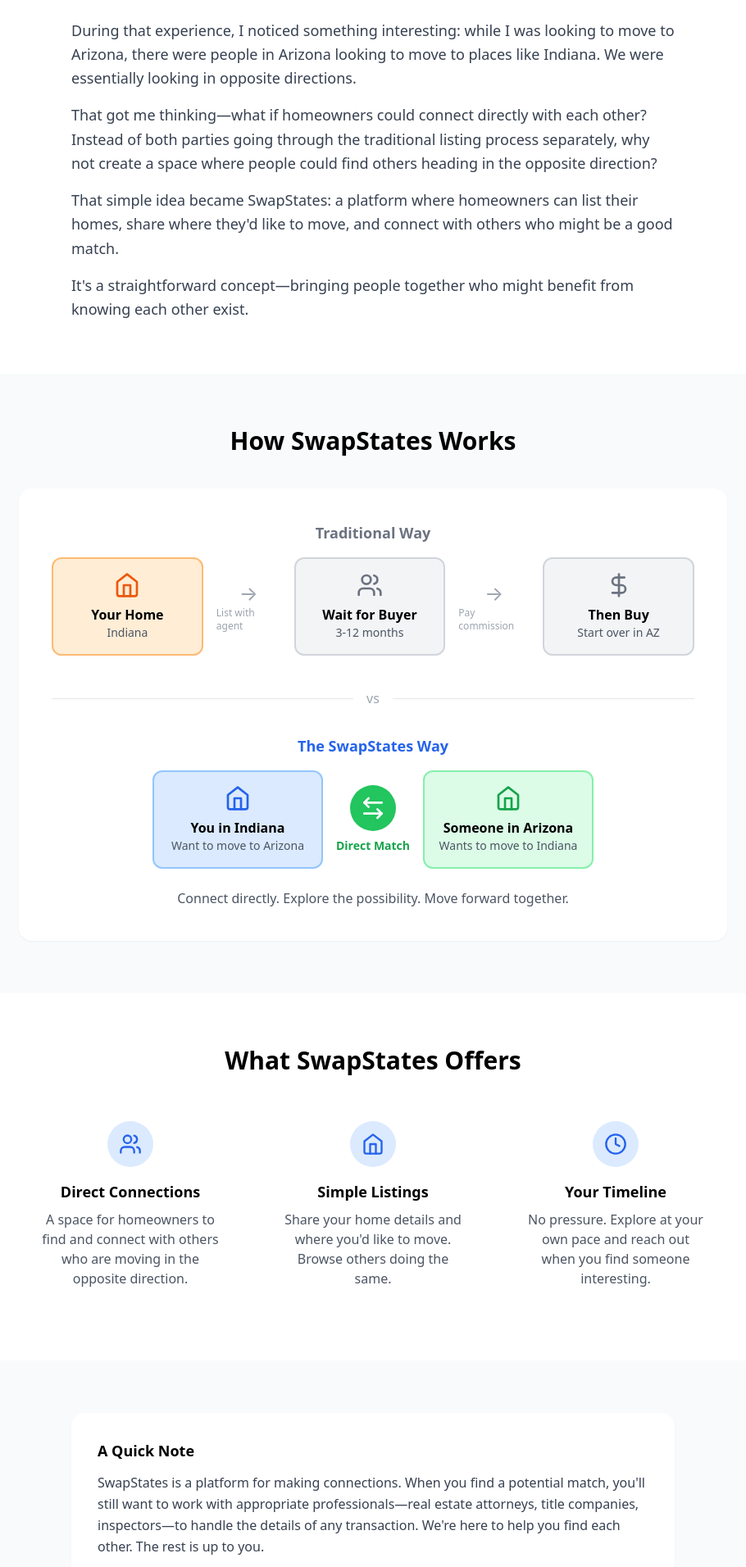
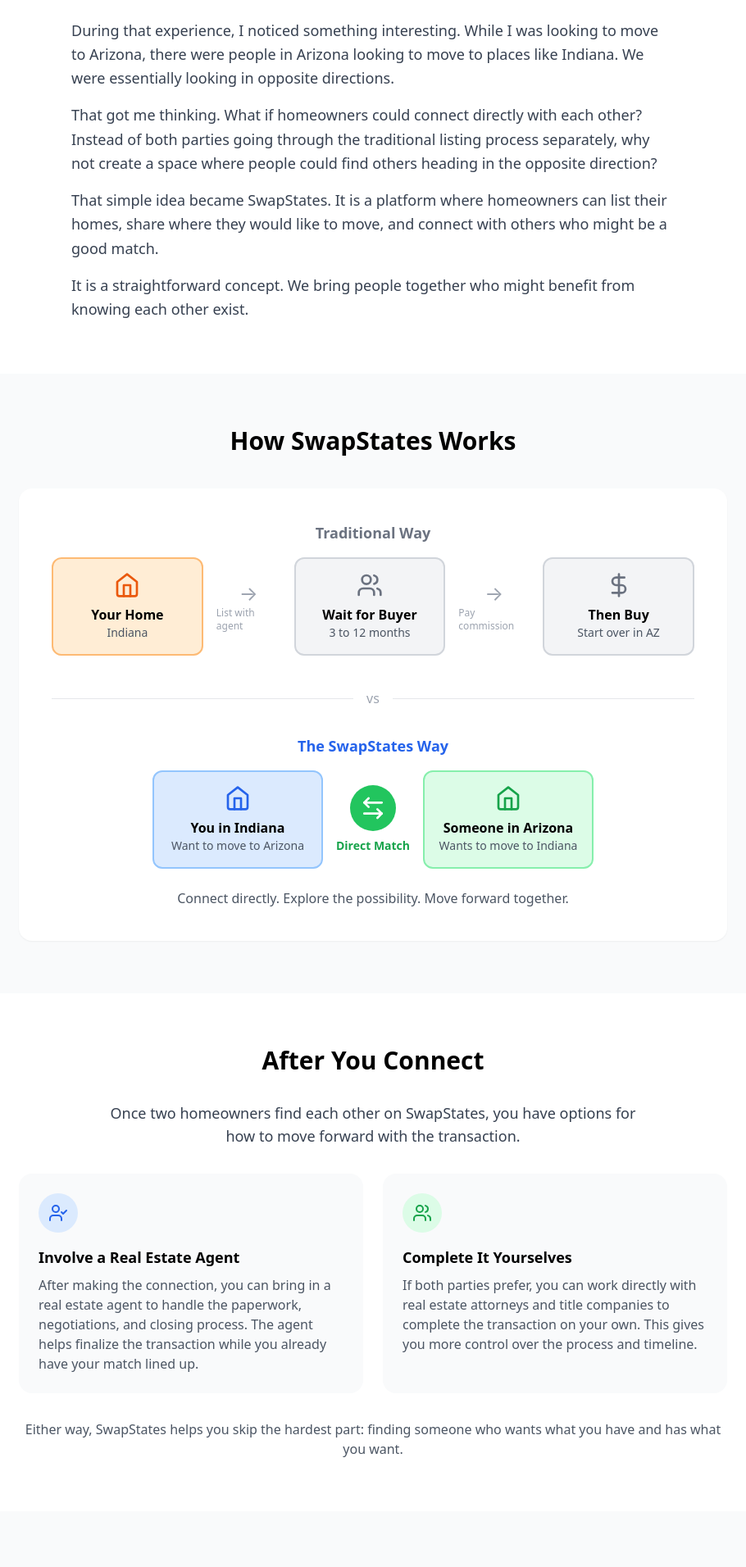
Before and after one commit to hghitan-pixel/swapstates, a Next.js app: page /about in a window 1280 px wide. Shown: the part 460-2372 px from the top of the page at 82% size, without its empty margins (185-1095 px from the left). Built offline with nearby package versions, Linux system fonts and the light colour scheme.

Commit message:
Update page.js

```diff
--- a/app/about/page.js
+++ b/app/about/page.js
@@ -1,8 +1,8 @@
-'use client'
+ 'use client'
 
 import { useState } from 'react'
 import Link from 'next/link'
-import { ArrowLeftRight, Menu, X, Home, DollarSign, Clock, Users, ArrowRight } from 'lucide-react'
+import { ArrowLeftRight, Menu, X, Home, DollarSign, Clock, Users, ArrowRight, UserCheck } from 'lucide-react'
 
 function Navigation() {
   const [menuOpen, setMenuOpen] = useState(false)
@@ -76,19 +76,19 @@ export default function AboutPage() {
               </p>
 
               <p>
-                During that experience, I noticed something interesting: while I was looking to move to Arizona, there were people in Arizona looking to move to places like Indiana. We were essentially looking in opposite directions.
+                During that experience, I noticed something interesting. While I was looking to move to Arizona, there were people in Arizona looking to move to places like Indiana. We were essentially looking in opposite directions.
               </p>
 
               <p>
-                That got me thinking—what if homeowners could connect directly with each other? Instead of both parties going through the traditional listing process separately, why not create a space where people could find others heading in the opposite direction?
+                That got me thinking. What if homeowners could connect directly with each other? Instead of both parties going through the traditional listing process separately, why not create a space where people could find others heading in the opposite direction?
               </p>
 
               <p>
-                That simple idea became SwapStates: a platform where homeowners can list their homes, share where they'd like to move, and connect with others who might be a good match.
+                That simple idea became SwapStates. It is a platform where homeowners can list their homes, share where they would like to move, and connect with others who might be a good match.
               </p>
 
               <p>
-                It's a straightforward concept—bringing people together who might benefit from knowing each other exist.
+                It is a straightforward concept. We bring people together who might benefit from knowing each other exist.
               </p>
             </div>
           </div>
@@ -120,7 +120,7 @@ export default function AboutPage() {
                   <div className="bg-gray-100 border-2 border-gray-300 rounded-xl p-4 text-center w-full md:w-48">
                     <Users className="w-8 h-8 text-gray-500 mx-auto mb-2" />
                     <p className="font-semibold">Wait for Buyer</p>
-                    <p className="text-sm text-gray-600">3-12 months</p>
+                    <p className="text-sm text-gray-600">3 to 12 months</p>
                   </div>
 
                   <div className="flex flex-col items-center text-gray-400">
@@ -175,13 +175,50 @@ export default function AboutPage() {
           </div>
         </section>
 
+        {/* After the Connection */}
+        <section className="py-12 md:py-16 bg-white">
+          <div className="max-w-4xl mx-auto px-4">
+            <h2 className="text-2xl md:text-3xl font-bold text-center mb-8">After You Connect</h2>
+
+            <p className="text-gray-700 text-lg text-center mb-8 max-w-2xl mx-auto">
+              Once two homeowners find each other on SwapStates, you have options for how to move forward with the transaction.
+            </p>
+
+            <div className="grid md:grid-cols-2 gap-6">
+              <div className="bg-gray-50 rounded-2xl p-6">
+                <div className="w-12 h-12 bg-blue-100 rounded-full flex items-center justify-center mb-4">
+                  <UserCheck className="w-6 h-6 text-blue-600" />
+                </div>
+                <h3 className="font-semibold text-lg mb-2">Involve a Real Estate Agent</h3>
+                <p className="text-gray-600">
+                  After making the connection, you can bring in a real estate agent to handle the paperwork, negotiations, and closing process. The agent helps finalize the transaction while you already have your match lined up.
+                </p>
+              </div>
+
+              <div className="bg-gray-50 rounded-2xl p-6">
+                <div className="w-12 h-12 bg-green-100 rounded-full flex items-center justify-center mb-4">
+                  <Users className="w-6 h-6 text-green-600" />
+                </div>
+                <h3 className="font-semibold text-lg mb-2">Complete It Yourselves</h3>
+                <p className="text-gray-600">
+                  If both parties prefer, you can work directly with real estate attorneys and title companies to complete the transaction on your own. This gives you more control over the process and timeline.
+                </p>
+              </div>
+            </div>
+
+            <p className="text-gray-600 text-center mt-8">
+              Either way, SwapStates helps you skip the hardest part: finding someone who wants what you have and has what you want.
+            </p>
+          </div>
+        </section>
+
         {/* What We Offer */}
-        <section className="py-12 md:py-16 bg-white">
+        <section className="py-12 md:py-16 bg-gray-50">
           <div className="max-w-4xl mx-auto px-4">
             <h2 className="text-2xl md:text-3xl font-bold text-center mb-8">What SwapStates Offers</h2>
 
             <div className="grid md:grid-cols-3 gap-6">
-              <div className="text-center p-6">
+              <div className="text-center p-6 bg-white rounded-2xl">
                 <div className="w-14 h-14 bg-blue-100 rounded-full flex items-center justify-center mx-auto mb-4">
                   <Users className="w-7 h-7 text-blue-600" />
                 </div>
@@ -189,15 +226,15 @@ export default function AboutPage() {
                 <p className="text-gray-600">A space for homeowners to find and connect with others who are moving in the opposite direction.</p>
               </div>
 
-              <div className="text-center p-6">
+              <div className="text-center p-6 bg-white rounded-2xl">
                 <div className="w-14 h-14 bg-blue-100 rounded-full flex items-center justify-center mx-auto mb-4">
                   <Home className="w-7 h-7 text-blue-600" />
                 </div>
                 <h3 className="font-semibold text-lg mb-2">Simple Listings</h3>
-                <p className="text-gray-600">Share your home details and where you'd like to move. Browse others doing the same.</p>
+                <p className="text-gray-600">Share your home details and where you would like to move. Browse others doing the same.</p>
               </div>
 
-              <div className="text-center p-6">
+              <div className="text-center p-6 bg-white rounded-2xl">
                 <div className="w-14 h-14 bg-blue-100 rounded-full flex items-center justify-center mx-auto mb-4">
                   <Clock className="w-7 h-7 text-blue-600" />
                 </div>
@@ -208,24 +245,12 @@ export default function AboutPage() {
           </div>
         </section>
 
-        {/* A Note */}
-        <section className="py-12 md:py-16 bg-gray-50">
-          <div className="max-w-3xl mx-auto px-4">
-            <div className="bg-white rounded-2xl p-6 md:p-8 shadow-sm">
-              <h3 className="font-semibold text-lg mb-3">A Quick Note</h3>
-              <p className="text-gray-700 leading-relaxed">
-                SwapStates is a platform for making connections. When you find a potential match, you'll still want to work with appropriate professionals—real estate attorneys, title companies, inspectors—to handle the details of any transaction. We're here to help you find each other. The rest is up to you.
-              </p>
-            </div>
-          </div>
-        </section>
-
         {/* CTA */}
         <section className="py-12 md:py-16 gradient-bg text-white">
           <div className="max-w-4xl mx-auto px-4 text-center">
-            <h2 className="text-2xl md:text-3xl font-bold mb-4">Interested in Seeing Who's Out There?</h2>
+            <h2 className="text-2xl md:text-3xl font-bold mb-4">Interested in Seeing Who is Out There?</h2>
             <p className="text-lg text-blue-100 mb-6">
-              Browse current listings or add your own. It's free, and you might find exactly who you're looking for.
+              Browse current listings or add your own. It is free, and you might find exactly who you are looking for.
             </p>
             <div className="flex flex-col sm:flex-row gap-4 justify-center">
               <Link href="/list" className="bg-white text-blue-800 px-8 py-4 rounded-xl font-bold hover:bg-blue-50 inline-flex items-center justify-center gap-2">
```
